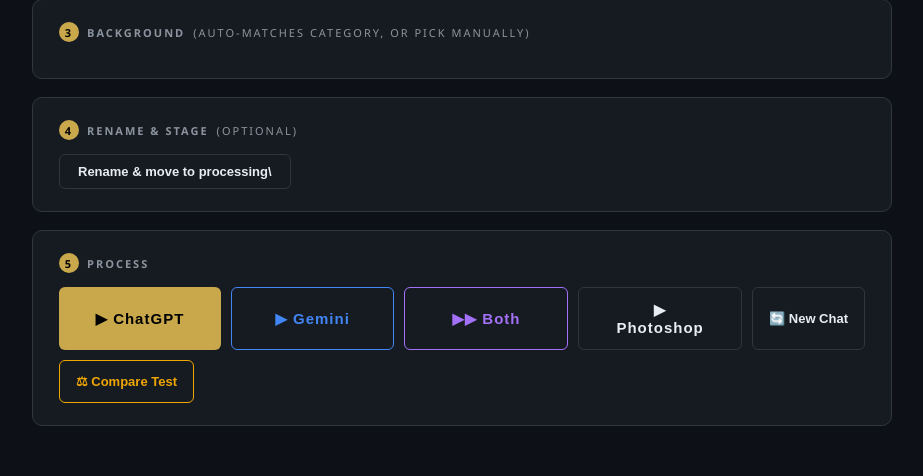
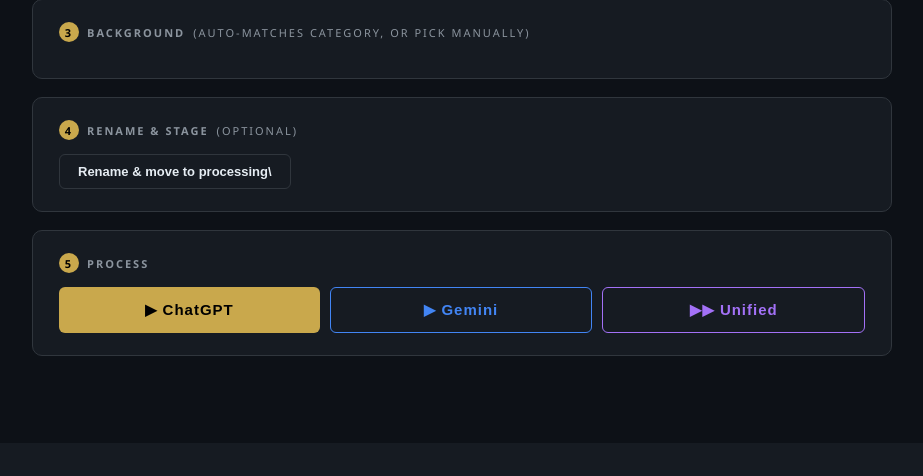
Before and after one commit to KAILASHRAJPUROHIT/aradhana-catalogue-tool, a Flask app: page / in a window 1280 px wide. Shown: the part 357-833 px from the top of the page, without its empty margins (178-1101 px from the left). After the commit the page ends 713 px from the top, so only its background shows below. Run offline with Flask 3, Linux system fonts and the light colour scheme; data that the repository does not hold is empty; some libraries are stand-ins or nearby versions.

Commit message:
auto: save changes

```diff
--- a/templates/index.html
+++ b/templates/index.html
@@ -270,25 +270,20 @@
         &#9654; Gemini
       </button>
       <button class="btn btn-outline btn-big" id="parallelBtn" onclick="runParallel()" style="flex:1;border-color:#a371f7;color:#a371f7">
-        &#9654;&#9654; Both
+        &#9654;&#9654; Unified
       </button>
-      <button class="btn btn-outline btn-big" id="psBtn" onclick="runPhotoshop()" style="flex:1">
-        &#9654; Photoshop
-      </button>
-      <button class="btn btn-outline" onclick="newChat()" title="Force a fresh ChatGPT conversation" style="padding:13px 16px;font-size:13px">
-        &#x1F504; New Chat
-      </button>
-      <button class="btn btn-outline" onclick="runCompare()" id="compareBtn"
-              title="Run same pair through both engines and compare quality"
-              style="padding:13px 16px;font-size:13px;border-color:#f0a500;color:#f0a500">
-        &#9878; Compare Test
+      <button class="btn btn-outline btn-big" id="stopBtn" onclick="stopRun()"
+              style="flex:1;border-color:#f85149;color:#f85149;display:none">
+        &#9632; Stop
       </button>
     </div>
-    <div class="progress-bar-wrap" id="progressWrap" style="display:none">
-      <div class="progress-bar-fill" id="progressFill"></div>
+
+    <!-- Progress bar — always visible once a run starts -->
+    <div class="progress-bar-wrap" id="progressWrap" style="display:none;margin-top:14px">
+      <div class="progress-bar-fill" id="progressFill" style="width:0%"></div>
     </div>
     <div class="progress-status" id="progressStatus" style="display:none">
-      <span class="cur" id="statusCur">Starting…</span>
+      <span class="cur" id="statusCur"></span>
       <span id="statusCount"></span>
       <span id="statusEta"></span>
       <span id="statusElapsed"></span>
```
